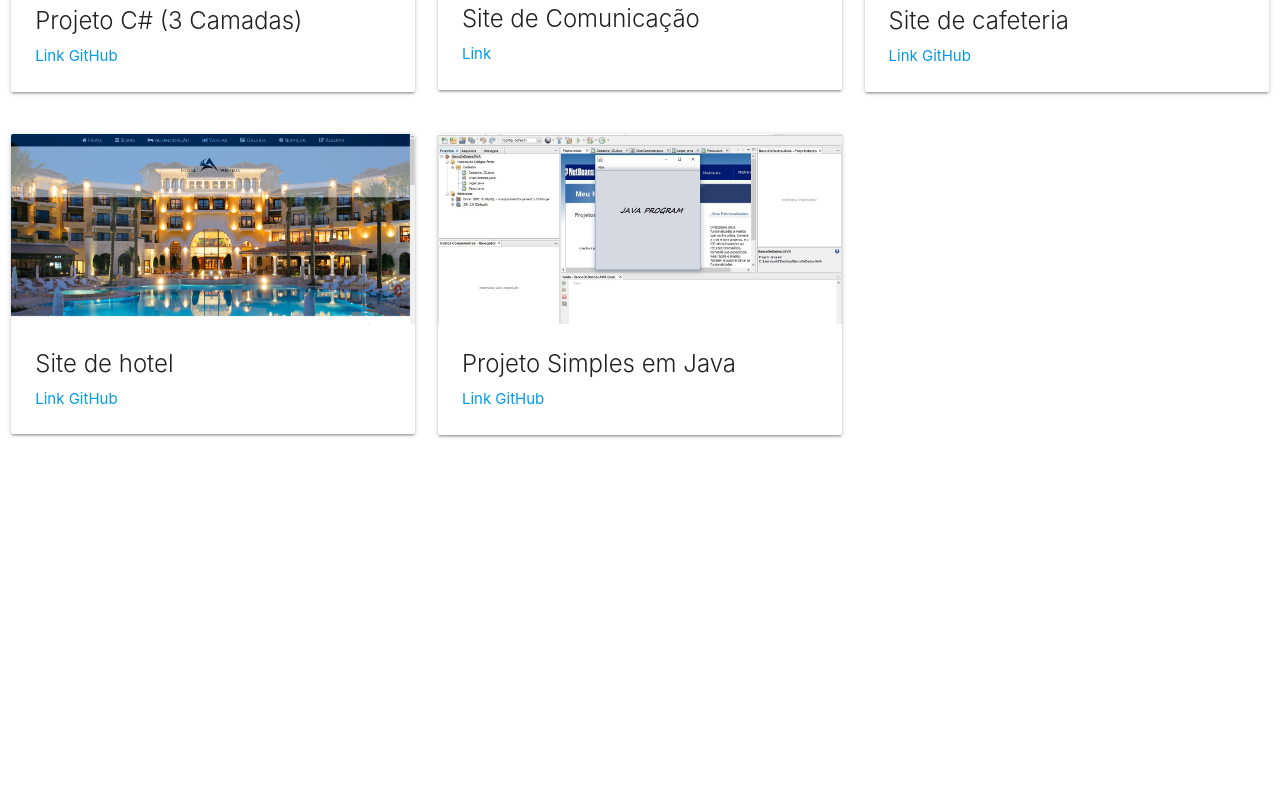
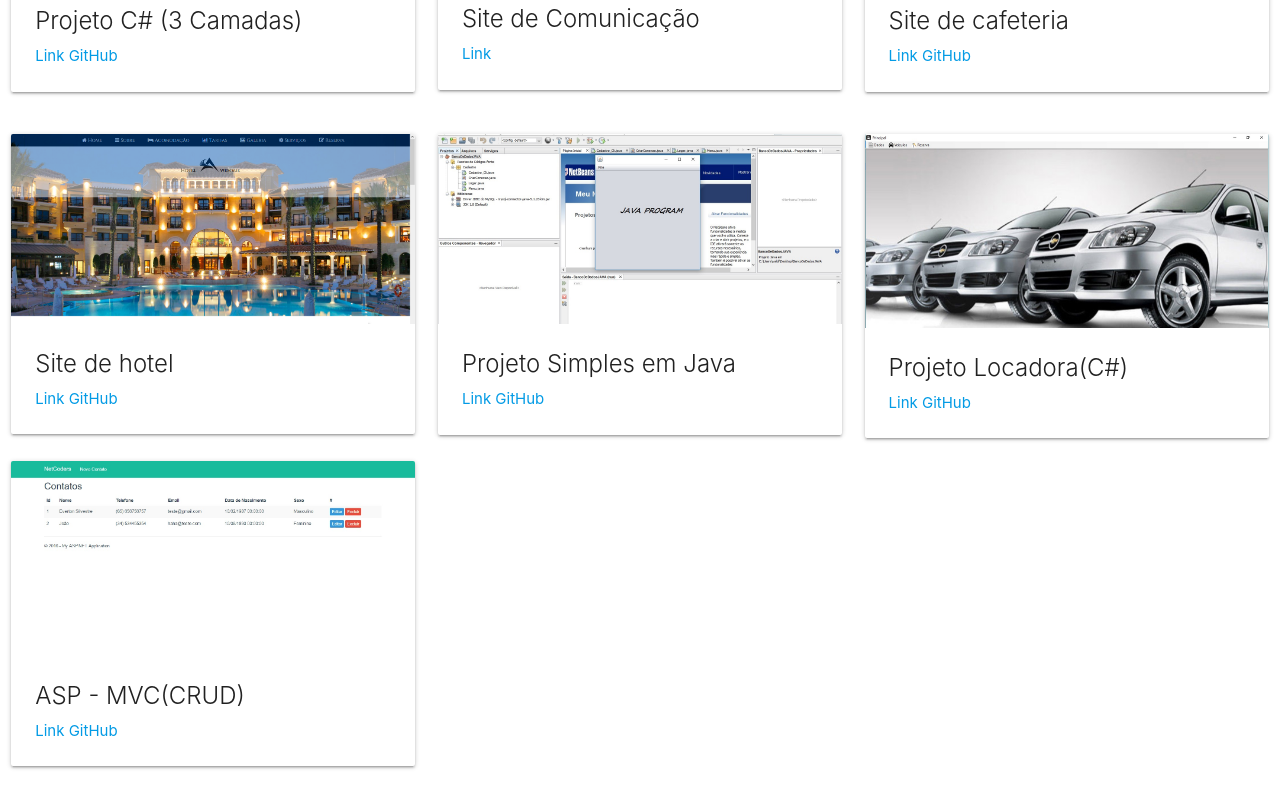
Before and after one commit to Everton-Silvestre/Everton-Silvestre.github.io, a plain HTML site: page projetos.html in a window 1280 px wide. Shown: the part 313-1120 px from the top of the page. Before the commit the page ends 800 px from the top, so only its background shows below. Drawn offline with nearby package versions, Linux system fonts and the light colour scheme; a web font is replaced by a local one.

Commit message:
Versão_23

```diff
--- a/css/estilo.css
+++ b/css/estilo.css
@@ -85,3 +85,8 @@ iframe {
     width:100%;
     border:none;
 }
+
+.email{
+    color: white;
+
+}
--- a/projetos.html
+++ b/projetos.html
@@ -81,6 +81,31 @@
       </div>
 
 
+      <div class="col s12 m4 l4">
+        <div class="card">
+          <div class="card-image waves-effect waves-block waves-light">
+            <img class="activator " src="imagens/locadora.jpg">
+          </div>
+          <div class="card-content">
+            <span class="card-title activator grey-text text-darken-4">Projeto Locadora(C#)</span>
+            <p><a href="https://github.com/Everton-Silvestre/ProjetoLocadora" target="_blank">Link GitHub</a></p>
+          </div>
+        </div>
+      </div>
+ <div class="row">
+      <div class="col s12 m4 l4">
+        <div class="card">
+          <div class="card-image waves-effect waves-block waves-light">
+            <img class="activator " src="imagens/asp.net.jpg">
+          </div>
+          <div class="card-content">
+            <span class="card-title activator grey-text text-darken-4">ASP - MVC(CRUD)</span>
+            <p><a href="https://github.com/Everton-Silvestre/ASP-MVC" target="_blank">Link GitHub</a></p>
+          </div>
+        </div>
+      </div>
+
+
 
     </div>
 
```
Also changed, not shown: cursos.html (+42 -23 lines), index.html (+7 -4 lines), imagens/asp.net.jpg (added), imagens/lgroup.JPG (added), imagens/locadora.jpg (added).
